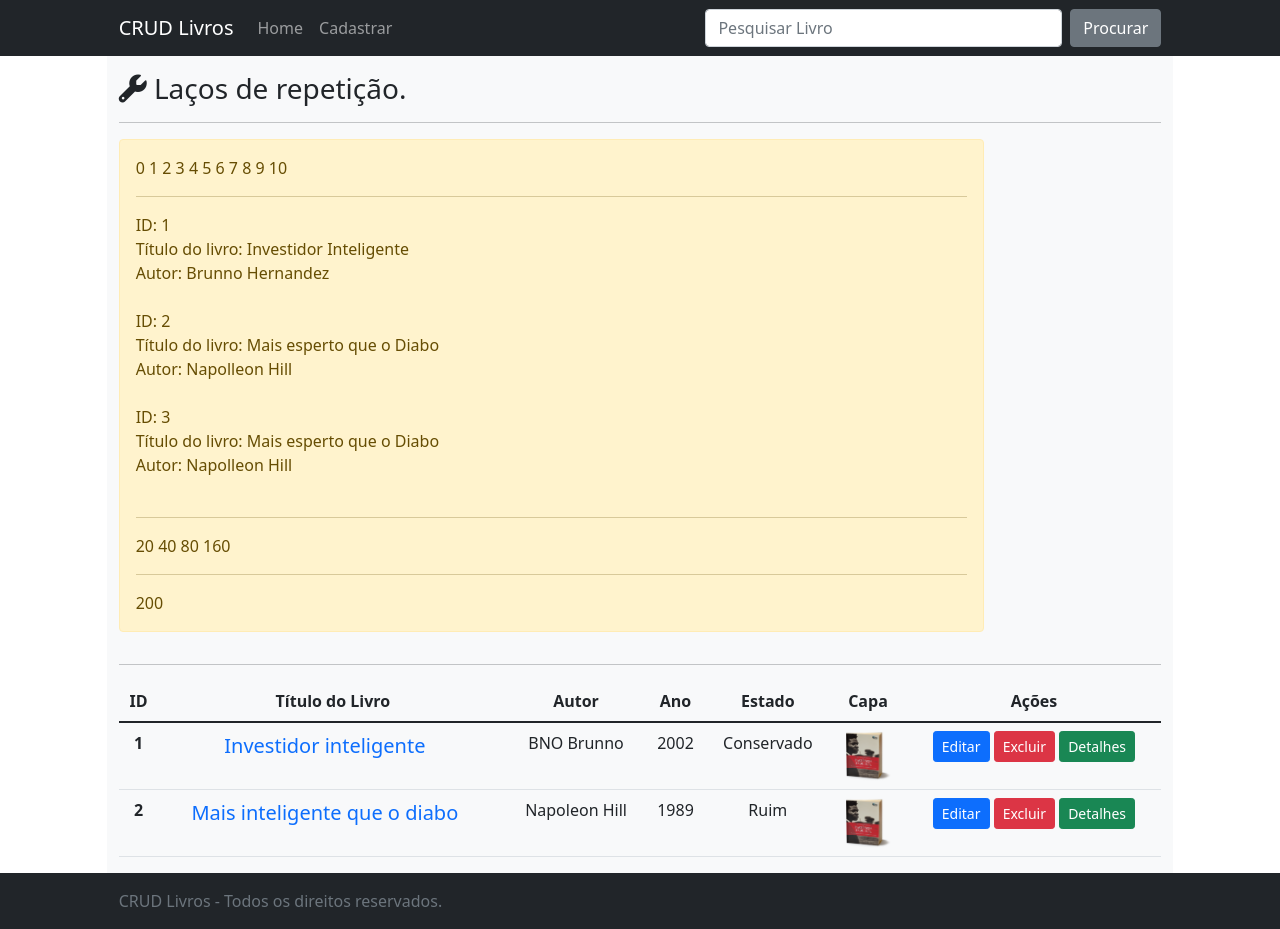
After one commit to brunnobno/crud-livro-aulas, a PHP site: page /repeticao.php in a window 1280 px wide. The commit adds this page. Run offline with PHP 8.4, Linux system fonts and the light colour scheme; some libraries are stand-ins or nearby versions.

Commit message:
Listagem com estrutura de repetição

```diff
--- a/cadastro-livro.php
+++ b/cadastro-livro.php
@@ -2,9 +2,9 @@
 include('header.php');
 ?>
 
-<div class="container-fluid">
+<div class="container-fluid bg-light">
     <div class="row justify-content-center">
-        <div class="col-12 col-md-10 bg-light">
+        <div class="col-12 col-md-10 bg-white">
                 <br>
                 <h3 class="mt-5"><i class="fas fa-pencil-alt"></i> Cadastrar/editar livro</h3>
                 <p class="lead"> Cadastre um novo livro ou edite um já existente.</p>
@@ -31,7 +31,7 @@ include('header.php');
                             <div class="col-md-10">
                                 <label for="titulo"><strong>Item de coleção:</strong></label>
                             </div>
-                            <div class="col-md-10"><input type="radio" class="form-check-input" id="colecao" name="colecao" value="SIM">
+                            <div class="col-md-10"><input type="radio" class="form-check-input" id="colecao" name="colecao" value="SIM" required>
                                 <label class="form-check-label" for="autor">Sim</label>
                             </div>
                             <div class="col-md-10"><input type="radio" class="form-check-input" id="colecao" name="colecao" value="NÃO">
--- a/footer.php
+++ b/footer.php
@@ -2,8 +2,12 @@
 
 <footer class="container-fluid">
     <div class="row justify-content-center">
-        <div class="col-12 col-md-10 bg-dark mt-auto py-3">
-            <span class="text-muted">CRUD Livros - Todos os direitos reservados.</span>
+        <div class="col-12 col-md-12 bg-dark mt-auto py-3">
+            <div class="row justify-content-center">
+                <div class="col-12 col-md-10">
+                    <span class="text-muted">CRUD Livros - Todos os direitos reservados.</span>
+                </div>
+            </div>
         </div>
     </div>
 </footer>
--- a/header.php
+++ b/header.php
@@ -29,8 +29,10 @@
 
 <header class=" container-fluid fixed-top">
     <div class="row justify-content-center">
-        <div class="col-12 col-md-10 bg-dark">
-            <nav class="navbar navbar-expand-lg navbar-dark bg-dark">
+        <div class="col-12 col-md-12 bg-dark">
+            <div class="row justify-content-center">
+                <div class="col-12 col-md-10">
+                    <nav class="navbar navbar-expand-lg navbar-dark">
                         <a class="navbar-brand" href="index.php">CRUD Livros</a>
                         <button class="navbar-toggler" type="button" data-toggle="collapse" data-target="#navbarNav" aria-controls="navbarNav" aria-expanded="false" aria-label="Toggle navigation">
                             <span class="navbar-toggler-icon"></span>
@@ -57,4 +59,6 @@
                     </nav>
                 </div>
             </div>
+        </div>
+    </div>
 </header>
--- /dev/null
+++ b/repeticao.php
@@ -0,0 +1,147 @@
+<?php
+include('header.php');
+?>
+
+<div class="container-fluid">
+    <div class="row justify-content-center">
+        <div class="col-12 col-md-10 bg-light">
+                <br>
+                <h3 class="mt-5"><i class="fas fa-wrench"></i></i> Laços de repetição.</h3>
+                <p class="lead"> </p>
+                <hr>
+            <div class="row">
+                <div class="col-12 col-md-10">
+                  <div class="alert alert-warning" role="alert">
+
+
+                        <?php
+
+                        //For (variável; Condição; Incremento)
+                        for($i = 0; $i <= 10; $i++){
+                            echo "$i ";
+                        }
+
+                        echo "<hr>";
+
+                        //Foreach (variável as chave => valor)
+                        $array = [
+                            [
+                            'id'        => 01,
+                            'titulo'    => 'Investidor Inteligente',
+                            'autor'     => 'Brunno Hernandez'
+                        ],
+                        [
+                            'id'        => 02,
+                            'titulo'    => 'Mais esperto que o Diabo',
+                            'autor'     => 'Napolleon Hill'
+                        ],
+                        [
+                            'id'        => 03,
+                            'titulo'    => 'Mais esperto que o Diabo',
+                            'autor'     => 'Napolleon Hill'
+                        ]
+                        ];
+
+                        foreach($array as $key => $value) {
+                            echo "ID: ".$value['id']."<br>Título do livro: ".$value['titulo']."<br> Autor: ".$value['autor']."<br><br>";
+                        }
+
+                        echo "<hr>";
+
+                        //While (condição)
+                        $valor = 10;
+                        while($valor < 100) {
+                            $valor = $valor * 2;
+                            echo "$valor ";
+                        }
+
+                        echo "<hr>";
+
+                        //Do {} While (condição)
+                        $valor = 100;
+                        do{
+                            $valor = $valor * 2;
+                            echo "$valor ";
+
+                        } while($valor < 100);
+
+                            ?>
+
+
+
+                    </div>
+                </div>
+            </div>
+
+
+            <hr>
+            <div class="row justify-content-center">
+                <div class="col-12 col-md-12">
+                    <table class="table table-hover justify-content-center text-center">
+                    <thead>
+                        <tr>
+                        <th scope="col ">ID</th>
+                        <th scope="col">Título do Livro</th>
+                        <th scope="col">Autor</th>
+                        <th scope="col">Ano</th>
+                        <th scope="col">Estado</th>
+                        <th scope="col">Capa</th>
+                        <th scope="col">Ações</span></th>
+                        </tr>
+                    </thead>
+                    <tbody>
+                    <?php
+
+                    $teste = "BNO Brunno";
+
+                    $array = [
+                                [
+                                'id'        =>  01,
+                                'titulo'    =>  'Investidor inteligente',
+                                'autor'     =>  $teste,
+                                'ano'       =>  2002,
+                                'estado'    =>  'Conservado',
+                                'upload'      =>  'capa-livro.png'
+                                ],
+                                [
+                                'id'        =>  02,
+                                'titulo'    =>  'Mais inteligente que o diabo',
+                                'autor'     =>  'Napoleon Hill',
+                                'ano'       =>  1989,
+                                'estado'    =>  'Ruim',
+                                'upload'      =>  'capa-livro.png'
+                                ]
+                            ];
+
+                    foreach($array as $key => $value) {
+
+                    ?>
+
+                        <tr>
+                        <th scope="row"><?= $value['id']; ?></th>
+                        <td><a class="navbar-brand" href="arquivo-livro.php?id=<?= $value['id']; ?>"><?= $value['titulo']; ?></a></td>
+                        <td><?= $value['autor']; ?></td>
+                        <td><?= $value['ano']; ?></td>
+                        <td><?= $value['estado']; ?></td>
+                        <td><img src="<?= $value['upload']; ?>" width="50" height="50">
+                        </td>
+                        <td><a href="cadastro-livro.php?id=<?= $value['id']; ?>"><button type="button" class="btn btn-primary btn-sm">Editar</button></a> <a href="#excluir"><button type="button" class="btn btn-danger btn-sm">Excluir</button></a> <a href="arquivo-livro.php?=id=<?= $value['id']; ?>"><button type="button" class="btn btn-success btn-sm">Detalhes</button></a></td>
+                        </tr>
+
+                <?php
+                }
+                ?>
+                     </tbody>
+                    </table>
+                </div>
+            </div>
+
+
+        </div>
+    </div>
+
+
+</div>
+
+<?php
+include('footer.php');
```
Also changed, not shown: arquivo-livro.php (+25 -4 lines), index.php (+42 -53 lines), request.php (+12 -5 lines), capa-livro.png (added). Lines whose indentation alone changed are shown as unchanged.
